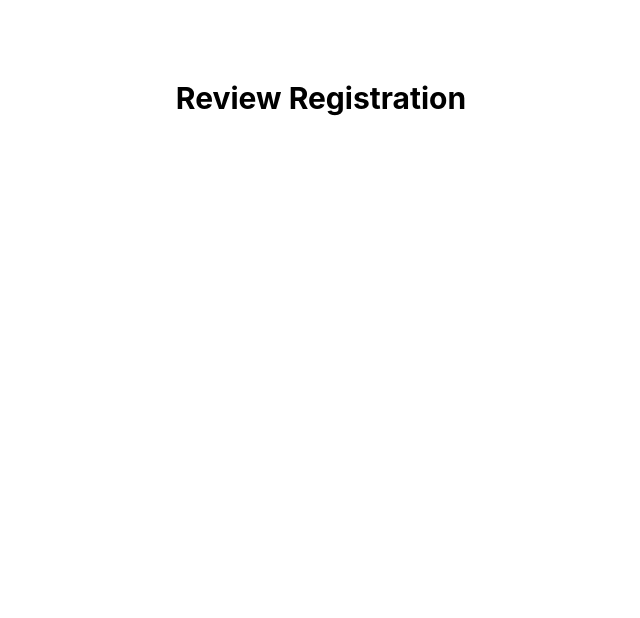
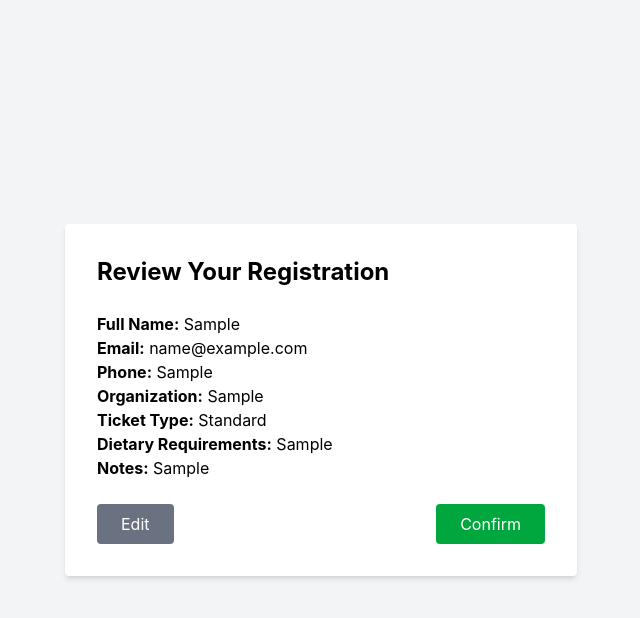
Before and after one commit to muhozadenyse9-web/tech-conference-system, a React (Vite) app: page /register in a window 1280 px wide. Both pictures are taken after typing "Sample", "name@example.com", "Sample", "Sample", "Sample", "Sample" into the empty fields and a click on the button "Review". Shown: the top 618 px of the page, without its empty margins (319-959 px from the left). Built offline with nearby package versions, Linux system fonts and the light colour scheme.

Commit message:
Added a fully working review page that Loads the temporary form data from sessionStorage

```diff
--- a/src/Pages/ReviewPage.jsx
+++ b/src/Pages/ReviewPage.jsx
@@ -1,7 +1,67 @@
+import { useNavigate } from "react-router-dom"
+import { useEffect, useState } from "react"
+
 function ReviewPage() {
+  const navigate = useNavigate()
+  const [formData, setFormData] = useState(null)
+
+  // Load data from sessionStorage when page loads
+  useEffect(() => {
+    const data = sessionStorage.getItem("registrationTemp")
+    if (data) {
+      setFormData(JSON.parse(data))
+    } else {
+      // If no data, redirect back to register page
+      navigate("/register")
+    }
+  }, [])
+
+  // Go back to edit
+  const handleEdit = () => {
+    navigate("/register")
+  }
+
+  // Confirm registration
+  const handleConfirm = () => {
+    // Save to localStorage for permanent storage
+    localStorage.setItem("registration", JSON.stringify(formData))
+    // Clear temporary sessionStorage
+    sessionStorage.removeItem("registrationTemp")
+    navigate("/confirm")
+  }
+
+  if (!formData) return null  // prevent render before data loads
+
   return (
-    <div className="text-center mt-20">
-      <h1 className="text-3xl font-bold">Review Registration</h1>
+    <div className="min-h-screen flex flex-col items-center justify-center bg-gray-100 p-4">
+      <div className="bg-white p-8 rounded shadow-md w-full max-w-lg">
+        <h1 className="text-2xl font-bold mb-6">Review Your Registration</h1>
+
+        <div className="mb-4">
+          <p><strong>Full Name:</strong> {formData.fullName}</p>
+          <p><strong>Email:</strong> {formData.email}</p>
+          <p><strong>Phone:</strong> {formData.phone}</p>
+          <p><strong>Organization:</strong> {formData.organization}</p>
+          <p><strong>Ticket Type:</strong> {formData.ticket}</p>
+          <p><strong>Dietary Requirements:</strong> {formData.dietary}</p>
+          <p><strong>Notes:</strong> {formData.notes}</p>
+        </div>
+
+        <div className="flex justify-between mt-6">
+          <button
+            onClick={handleEdit}
+            className="bg-gray-500 text-white px-6 py-2 rounded hover:bg-gray-600"
+          >
+            Edit
+          </button>
+          <button
+            onClick={handleConfirm}
+            className="bg-green-600 text-white px-6 py-2 rounded hover:bg-green-700"
+          >
+            Confirm
+          </button>
+        </div>
+      </div>
     </div>
   )
 }
```
